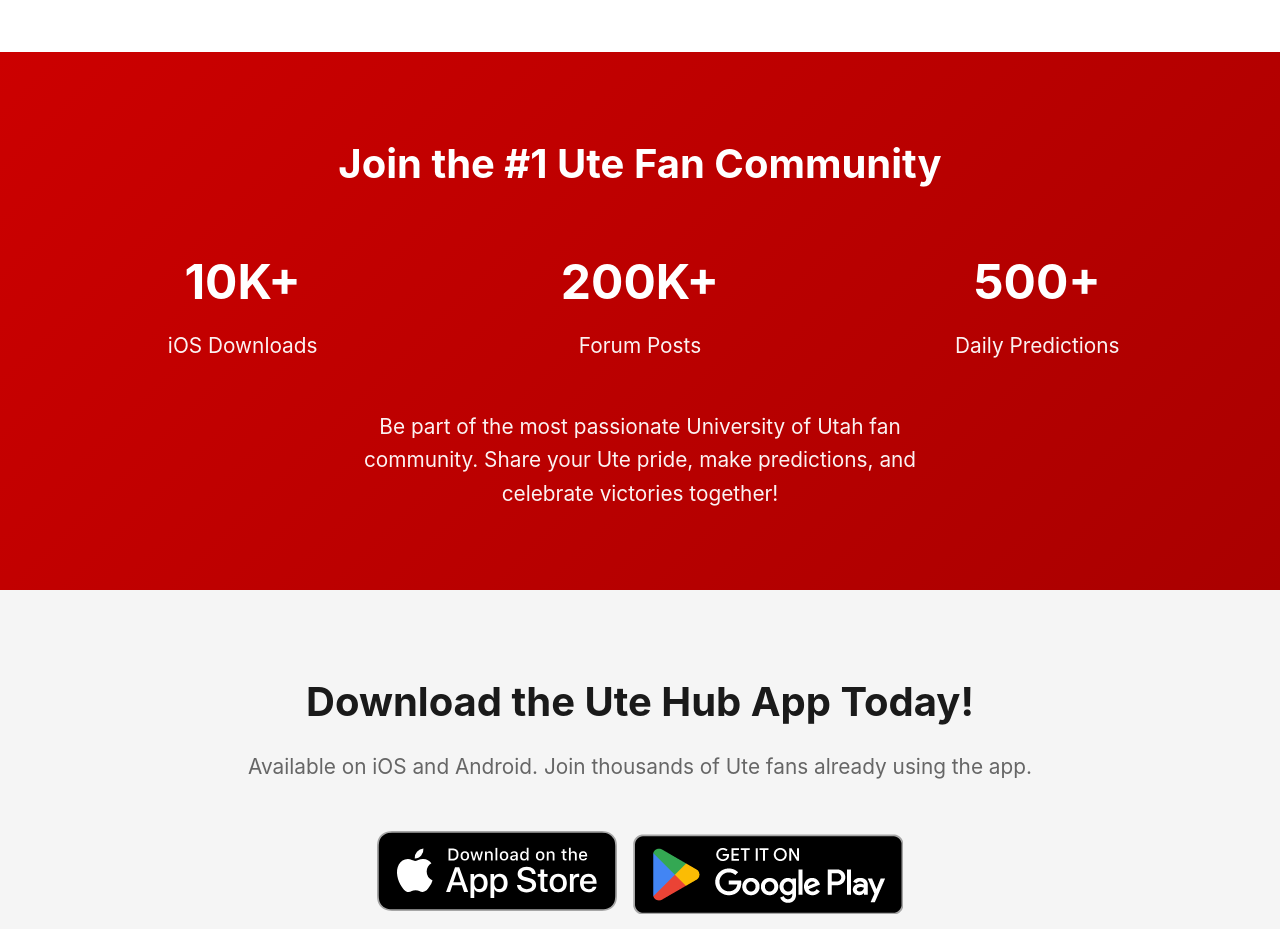
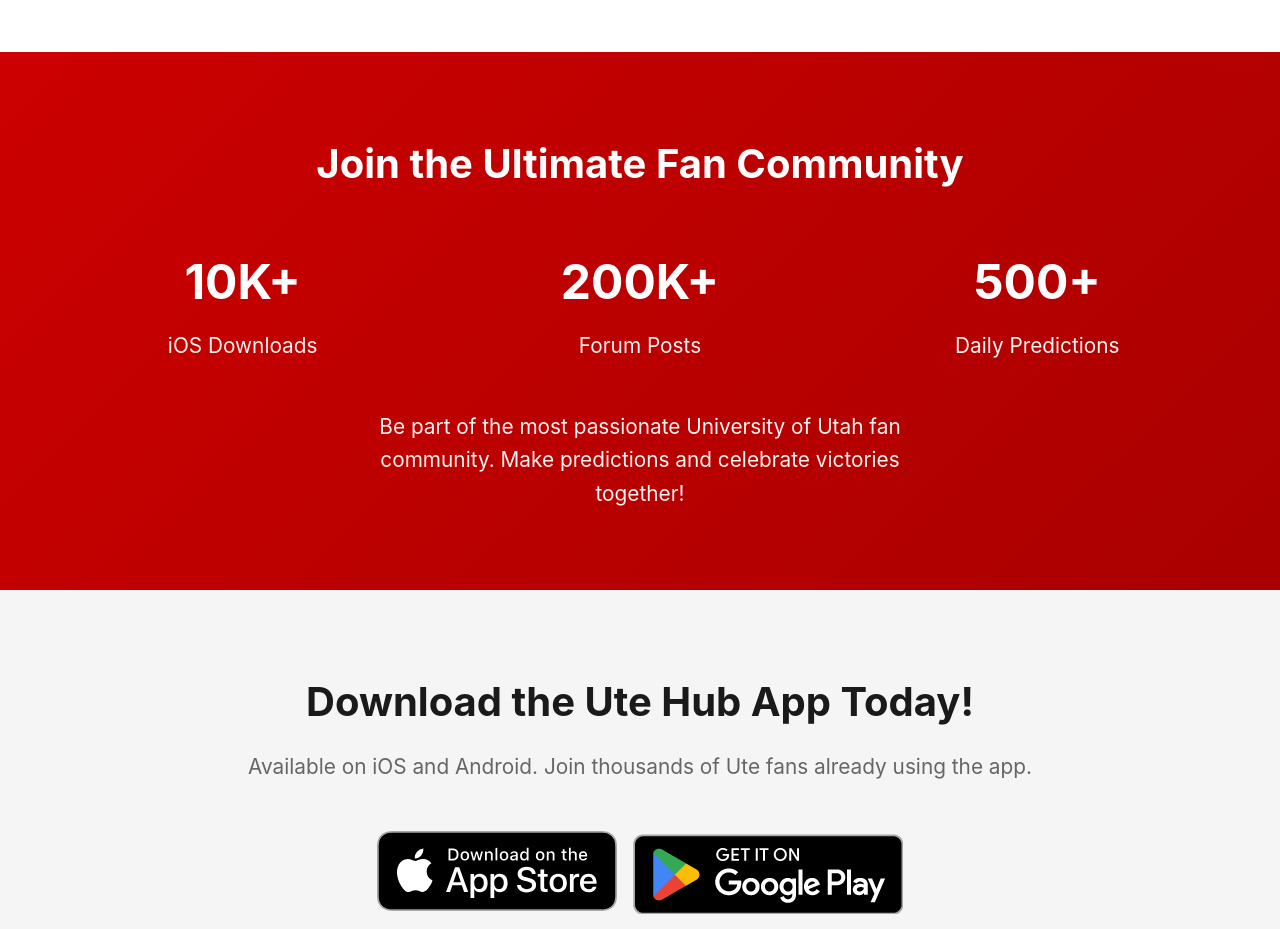
Before and after one commit to tkserver/ute-hub-app-landing-page, a React (Vite) app: page / in a window 1280 px wide. Shown: the part 1820-2749 px from the top of the page. Built offline with nearby package versions, Linux system fonts and the light colour scheme.

Commit message:
Update community section text

```diff
--- a/src/App.jsx
+++ b/src/App.jsx
@@ -132,7 +132,7 @@ function App() {
       {/* Community Section */}
       <section id="community" className="community">
         <div className="container">
-          <h2>Join the #1 Ute Fan Community</h2>
+          <h2>Join the Ultimate Fan Community</h2>
           <div className="community-stats">
             <div className="stat">
               <h3>10K+</h3>
@@ -147,7 +147,7 @@ function App() {
               <p>Daily Predictions</p>
             </div>
           </div>
-          <p>Be part of the most passionate University of Utah fan community. Share your Ute pride, make predictions, and celebrate victories together!</p>
+          <p>Be part of the most passionate University of Utah fan community. Make predictions and celebrate victories together!</p>
         </div>
       </section>
 
```
